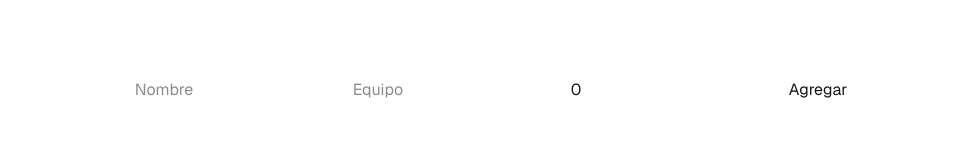
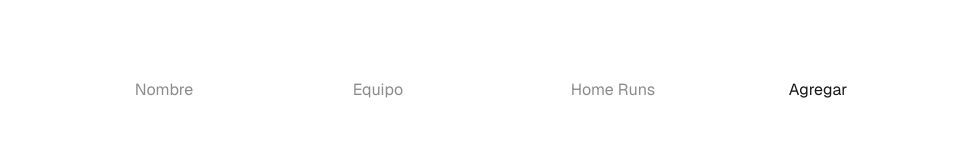
Before and after one commit to HectorGtz27/crud-firebase-mlb, a Next.js app: page / in a window 1280 px wide. Shown: the top 168 px of the page, without its empty margins (149-1120 px from the left). Built offline with nearby package versions, Linux system fonts and the light colour scheme; no server answers; the database is empty.

Commit message:
Update HomeRuns input to handle zero values correctly

```diff
--- a/src/app/page.tsx
+++ b/src/app/page.tsx
@@ -41,7 +41,7 @@ export default function Home() {
       <form onSubmit={handleSubmit}>
         <input type="text" placeholder="Nombre"  value={form.name} onChange={(e)=> setForm({...form, name: e.target.value})} required/>
         <input type="text" placeholder="Equipo"  value={form.team} onChange={(e)=> setForm({...form, team: e.target.value})} required />
-        <input type="number" placeholder="HomeRuns"  value={form.homeruns} onChange={(e)=> setForm({...form, homeruns: Number(e.target.value)})} required/>
+        <input type="number" placeholder="Home Runs"  value={form.homeruns === 0 ? "" : form.homeruns} onChange={(e)=> setForm({...form, homeruns: e.target.value === "" ? 0 : Number(e.target.value)})} required/>
         <button type="submit">Agregar</button>
       </form>
 
```
